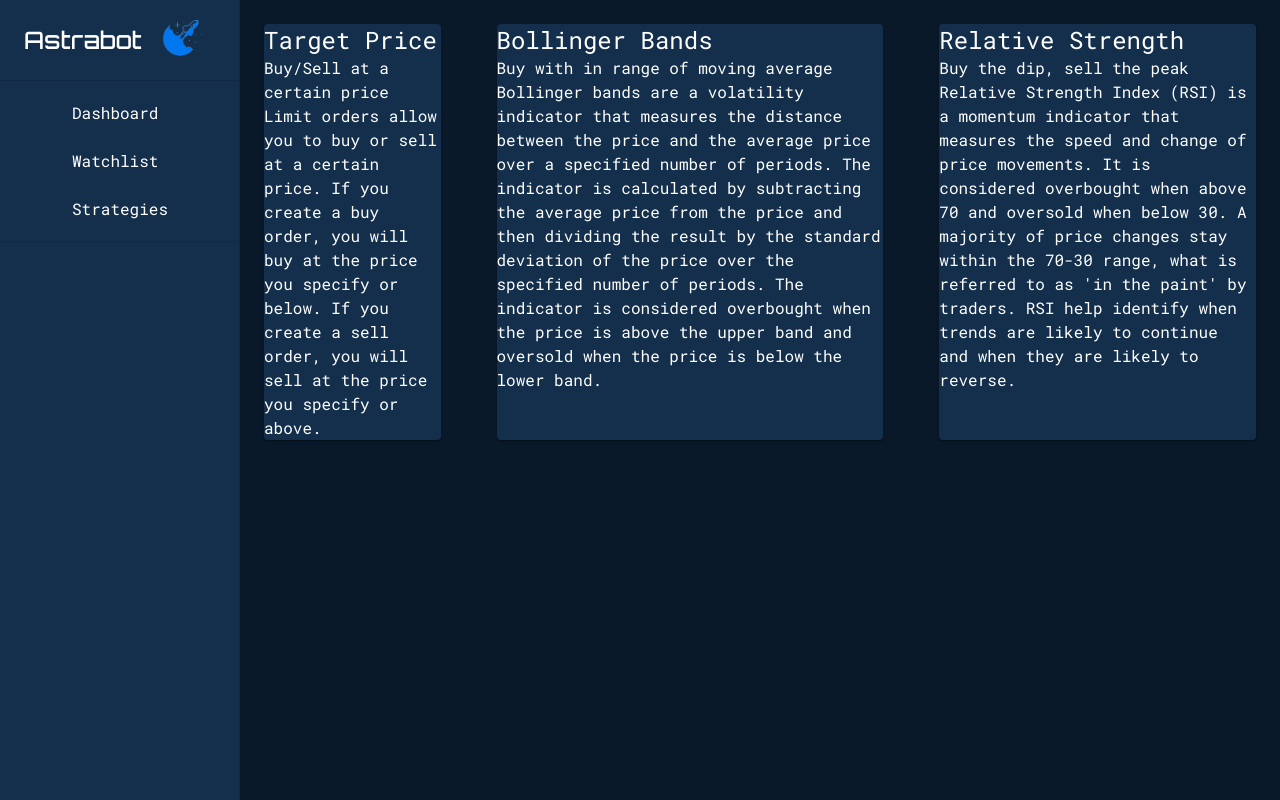
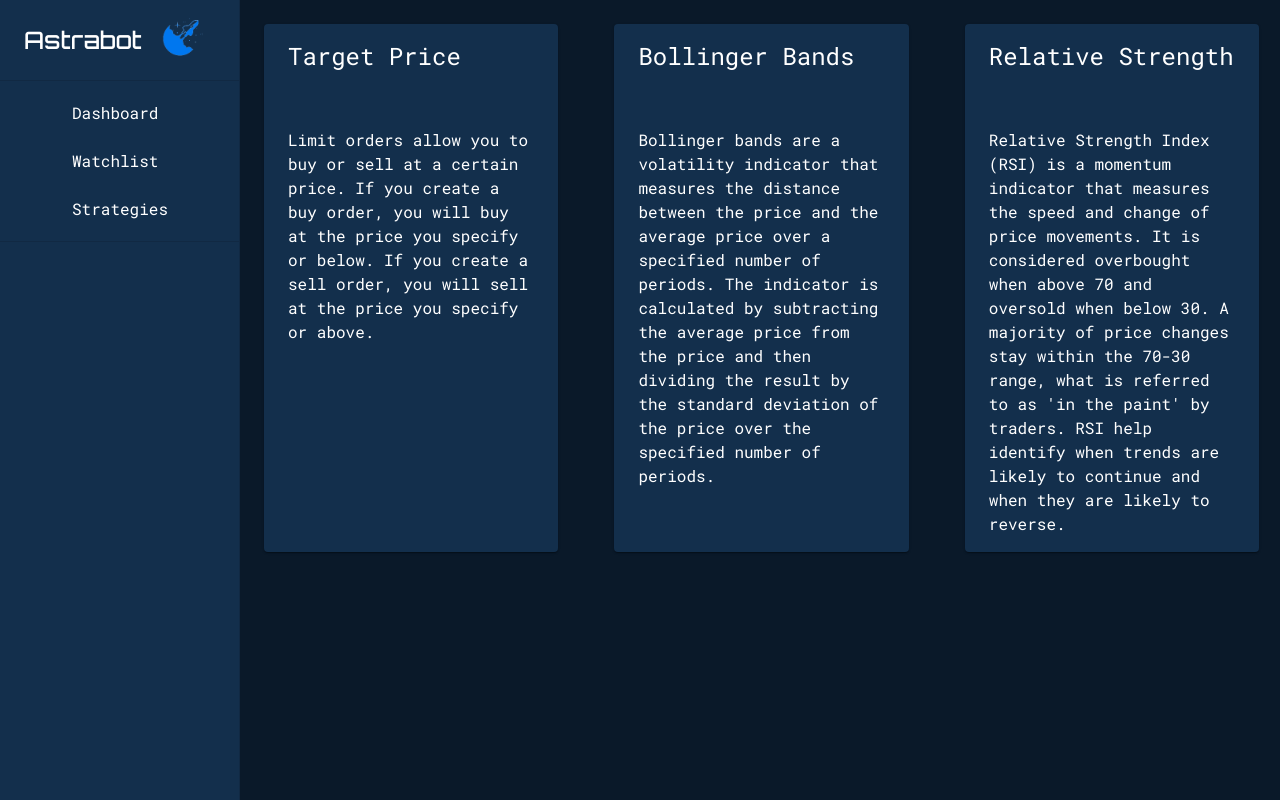
Before and after one commit to jvstn/astra, a React (Create React App) app in the folder client/: page /strategies in a window 1280 px wide. Built offline with nearby package versions, Linux system fonts and the light colour scheme; no server answers; a web font is replaced by a local one.

Commit message:
Update layout for text

```diff
--- a/client/src/pages/Strategies.tsx
+++ b/client/src/pages/Strategies.tsx
@@ -1,4 +1,5 @@
-import { Paper, Stack, Typography } from '@mui/material'
+import { Paper, Stack, Theme, Typography } from '@mui/material'
+import { createStyles, makeStyles } from '@mui/styles'
 import React, { ReactElement } from 'react'
 import Sidebar from '../components/Sidebar'
 import { bollingerBandsContent, rsiContent, targetPriceContent } from '../utils/strategyContent'
@@ -9,16 +10,32 @@ const strategies = [
   rsiContent
 ]
 
+const useStyles = makeStyles((theme: Theme) => (
+  createStyles({
+    paper: {
+      paddingTop: theme.spacing(2),
+      paddingBottom: theme.spacing(2),
+      paddingLeft: theme.spacing(3),
+      paddingRight: theme.spacing(3),
+      width: "23vw"
+    }
+  })
+))
+
+
 
 export default function Strategies(): ReactElement {
+  const classes = useStyles()
   return (
     <Sidebar>
       <Stack spacing={7} direction="row">
         {strategies.map((strategy, index) => (
-          <Paper key={index}>
-            <Typography variant="h5">{strategy.name}</Typography>
-            <Typography variant="body1">{strategy.description}</Typography>
-            <Typography variant="body1">{strategy.explanation}</Typography>
+          <Paper className={classes.paper} key={index}>
+            <Stack spacing={7}>
+              <Typography variant="h5">{strategy.name}</Typography>
+
+              <Typography variant="body1">{strategy.explanation}</Typography>
+            </Stack>
           </Paper>
           ))}
       </Stack>
--- a/client/src/utils/strategyContent.ts
+++ b/client/src/utils/strategyContent.ts
@@ -49,7 +49,7 @@ export const rsiContent = {
 export const bollingerBandsContent: StrategyContent = {
   id: "boll-bands",
   name: "Bollinger Bands",
-  explanation: "Bollinger bands are a volatility indicator that measures the distance between the price and the average price over a specified number of periods. The indicator is calculated by subtracting the average price from the price and then dividing the result by the standard deviation of the price over the specified number of periods. The indicator is considered overbought when the price is above the upper band and oversold when the price is below the lower band.",
+  explanation: "Bollinger bands are a volatility indicator that measures the distance between the price and the average price over a specified number of periods. The indicator is calculated by subtracting the average price from the price and then dividing the result by the standard deviation of the price over the specified number of periods.",
   description: "Buy with in range of moving average",
   inputs: [{ name: "interval", type: "number", label: "Interval" }],
 };
```
